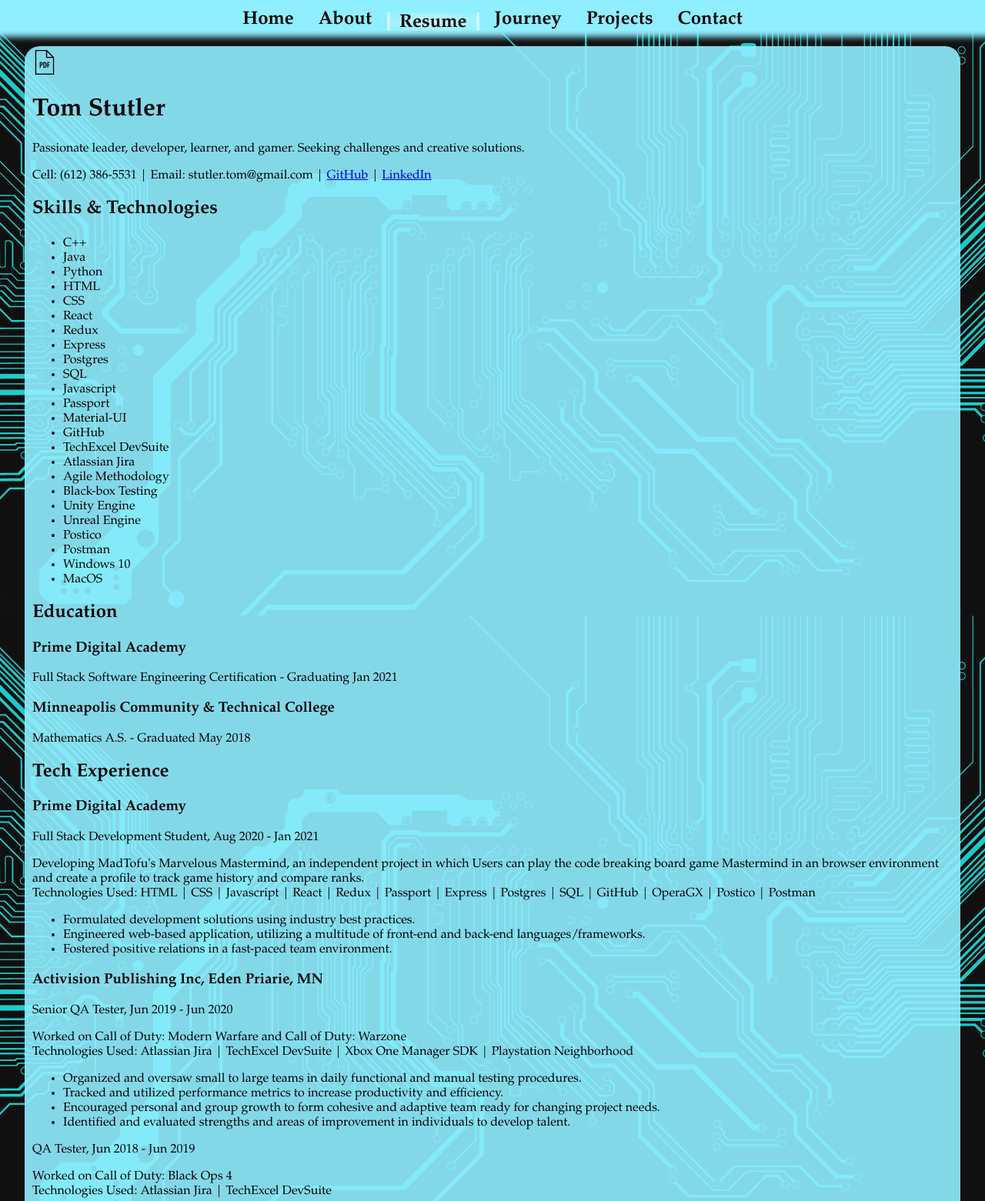
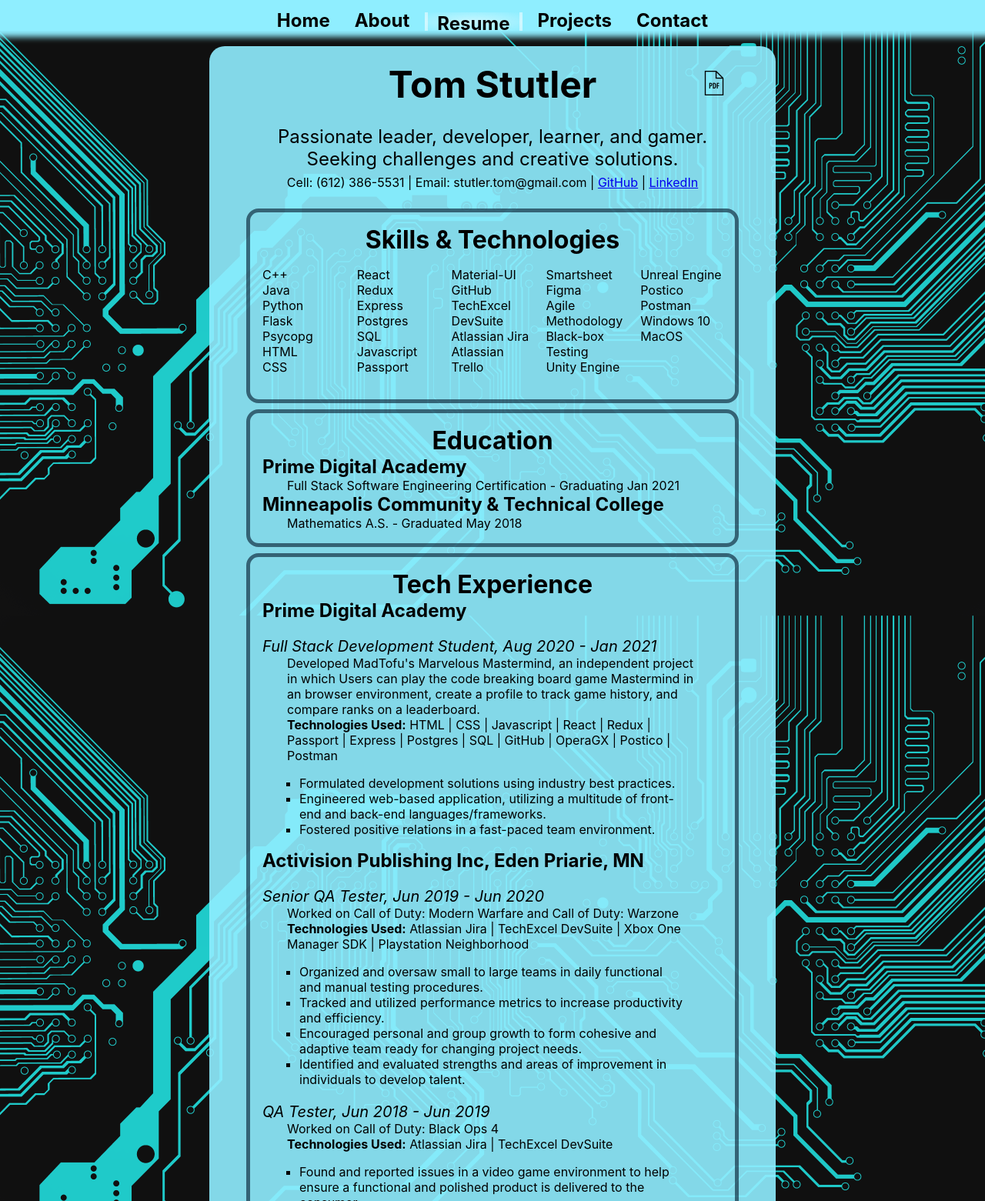
Before and after one commit to MadTofu22/MadTofu22.github.io, a React app: page /#/resume in a window 1280 px wide. Shown: the top 1561 px of the page at 77% size. Built offline with nearby package versions, Linux system fonts and the light colour scheme.

Commit message:
added more styling including resume.css and edited some resume content

```diff
--- a/src/components/App/App.css
+++ b/src/components/App/App.css
@@ -6,7 +6,7 @@
 /* Styling for page layout and color scheme */
 
 body {
-    font-family: 'Copperplate', 'Garamond', serif, 'Calibri', sans-serif;
+
 	background-image: url("../../assets/images/dark_circuit.gif");
 	background-size: cover;
     display: flex;
@@ -28,16 +28,19 @@
 }
 
 main {
+	display: flex;
 	min-height: 87.5vh;
 	margin: 7.5vh auto 2.5vh auto;
-	max-width: 95%;
+	align-items: center;
 }
 
 .foreground {
 
     background-color: rgba(143, 238, 255, 0.9);
 	border-radius: 20px;
-    padding: 5px 10px;
+	padding: 1em 3em;
+	max-width: 80vh;
+	margin: 0vh auto;
 }
 
 footer {
@@ -55,11 +58,14 @@
 
 .contentHeader {
 	text-align: center;
+	font-size: 4em;
 }
 
-.textBlock {
-	font-size: 1em;
+.contentTextBlock {
+	font-size: 2em;
     text-align: justify;
     text-justify: auto;
-    text-indent: 2em;
+	text-indent: 2em;
+	max-width: 80vh;
+	margin: 0% auto;
 }
--- a/src/components/App/App.js
+++ b/src/components/App/App.js
@@ -8,6 +8,7 @@
 import NavBar from '../NavBar/NavBar';
 import ResumeDisplay from '../ResumeDisplay/ResumeDisplay';
 import JourneyDisplay from '../JourneyDisplay/JourneyDisplay';
+import AboutDisplay from '../AboutDisplay/AboutDisplay';
 
 class App extends Component {
 
@@ -24,7 +25,7 @@
 					<Route exact path='/home' component={HomeDisplay} />
 					<Route exact path='/resume' component={ResumeDisplay} />
 					<Route exact path='/journey' component={JourneyDisplay} />
-					{/* <Route exact path='/about' component={AboutDisplay} /> */}
+					<Route exact path='/about' component={AboutDisplay} />
 				</main>
 				<footer>
 					<span>Copyright &copy; Tom Stutler 2020</span>
--- a/src/components/NavBar/NavBar.js
+++ b/src/components/NavBar/NavBar.js
@@ -1,5 +1,4 @@
 import React, {Component} from 'react';
-import {HashRouter as Router, Route, Link} from 'react-router-dom';
 import './Nav.css';
 
 // Import custom components
@@ -22,10 +21,6 @@
                 label: 'Resume'
             },
             {
-                path: '/journey',
-                label: 'Journey'
-            },
-            {
                 path: '/projects',
                 label: 'Projects'
             },
--- a/src/components/NavBar/NavButton.js
+++ b/src/components/NavBar/NavButton.js
@@ -3,28 +3,10 @@
 
 class NavButton extends Component {
 
-    state = {
-        isClicked: false,
-    }
-
-    // This function populates the path text for the button
-    getBtnText = (path) => {
-        switch (path) {
-            default:
-                return 'INVALID PATH';
-            case '/home':
-                return 'Home';
-            case '/about':
-                return 'About';
-            case '/resume':
-                return 'Resume';
-            case '/journey':
-                return 'Journey'
-            case '/works':
-                return 'Works'
-            case '/contact':
-                return 'Contact'
-        }
+    // This function handles the click event for each button.
+    handleClick = () => {
+        this.props.history.push(this.props.page.path); // Navigate to the next page
+        window.scrollTo(0,0); // Return to the top of the page
     }
 
     render () {
@@ -37,9 +19,8 @@
                     :
                     'navBtn'
                 }
-            onClick={
-                () => this.props.history.push(this.props.page.path)
-            } >
+                onClick={this.handleClick}
+            >
                 <h2 className='navBtnLabel'>{this.props.page.label}</h2>
             </div>
         );
--- a/src/components/PrimeDisplay/PrimeDisplay.js
+++ b/src/components/PrimeDisplay/PrimeDisplay.js
@@ -4,7 +4,7 @@
 
     render () {
         return (
-            <div class="Prime">
+            <div className="prime">
                 <h2>Prime Academy</h2>
                 <h3>Tier 1</h3>
                 <p>During this section of the Prime Digital Academy experience, we focused on learning the basics of a programming. This was done by learning Javascript, HTML, and CSS.</p>
--- /dev/null
+++ b/src/components/ResumeDisplay/Resume.css
@@ -0,0 +1,67 @@
+
+/* Introduction section at the top of the resume */
+.introContainer {
+    text-align: center;
+    padding: 1em;
+}
+
+.introHeader {
+    font-size: 3em;
+    margin-top: -1em;
+    margin-bottom: 0em;
+}
+
+.introDownload {
+    text-align: right;
+    margin-top: 0em;
+}
+
+.introText {
+    font-size: 1.5em;
+    margin-bottom: 0.25em;
+}
+
+.introContact {
+    margin: 0em;
+}
+
+/* General use formatting for each resume section */
+.sectionContainer {
+    border: 5px solid rgba(0, 22, 42, .6);
+    border-radius: 1em;
+    padding: 1em;
+    margin: 0.5em auto;
+}
+
+.sectionHeader {
+    font-size: 2em;
+    text-align: center;
+    margin: 0em auto;
+}
+
+.sectionContentHeader {
+    font-size: 1.5em;
+    margin: 0em;
+}
+
+.sectionContentGroupHeader {
+    font-size: 1.25em;
+    font-style: italic;
+    margin-bottom: 0em;
+}
+
+.sectionContentText {
+    margin: 0em 2em;
+}
+
+.sectionContentGroupList {
+    padding: 0em 3em;
+    list-style-type: square;
+}
+
+/* Specific element styles */
+.skillsList {
+    columns: 5;
+    padding: 0;
+    list-style: none;
+}
--- a/src/components/ResumeDisplay/ResumeDisplay.js
+++ b/src/components/ResumeDisplay/ResumeDisplay.js
@@ -1,4 +1,5 @@
 import React, {Component} from 'react';
+import './Resume.css';
 import resume from '../../assets/files/Tom-Stutler-Resume.pdf';
 import pdfIcon from '../../assets/images/pdf-icon.png';
 
@@ -7,26 +8,30 @@
 
     render () {
         return (
-            <div class="foreground">
-                <div class="download-link">
-                    <a href={resume} download>
-                        <img src={pdfIcon} alt="PDF Download icon and link"/>
-                    </a>
+            <div className='foreground resume'>
+                <div className='introContainer resume'>
+                    <div className='introDownload resume'>
+                        <a className='resume' href={resume} download>
+                            <img className='resume' src={pdfIcon} alt='PDF Download icon and link'/>
+                        </a>
+                    </div>
+                    <h1 className='introHeader resume'>Tom Stutler</h1>
+                    <p className='introText resume'>
+                        Passionate leader, developer, learner, and gamer. Seeking challenges and creative solutions.
+                    </p>
+                    <p className='introContact resume'>
+                        Cell: (612) 386-5531 | Email: stutler.tom@gmail.com | <a rel='noreferrer' target='_blank' href='https://github.com/MadTofu22'>GitHub</a> | <a rel='noreferrer' target='_blank' href='https://www.linkedin.com/in/tom-stutler-160161164'>LinkedIn</a>
+                    </p>
                 </div>
-                <h1>Tom Stutler</h1>
-                <p class="intro">
-                    Passionate leader, developer, learner, and gamer. Seeking challenges and creative solutions.
-                </p>
-                <p class="contact-info">
-                    Cell: (612) 386-5531 | Email: stutler.tom@gmail.com | <a href="https://github.com/MadTofu22">GitHub</a> | <a href="https://www.linkedin.com/in/tom-stutler-160161164">LinkedIn</a>
-                </p>
 
-                <div class="section">
-                    <h2>Skills & Technologies</h2>
-                    <ul class="skillsCol">
+                <div className='sectionContainer resume'>
+                    <h2 className='sectionHeader resume'>Skills & Technologies</h2>
+                    <ul className='skillsList resume'>
                         <li>C++</li>
                         <li>Java</li>
                         <li>Python</li>
+                        <li>Flask</li>
+                        <li>Psycopg</li>
                         <li>HTML</li>
                         <li>CSS</li>
                         <li>React</li>
@@ -40,6 +45,9 @@
                         <li>GitHub</li>
                         <li>TechExcel DevSuite</li>
                         <li>Atlassian Jira</li>
+                        <li>Atlassian Trello</li>
+                        <li>Smartsheet</li>
+                        <li>Figma</li>
                         <li>Agile Methodology</li>
                         <li>Black-box Testing</li>
                         <li>Unity Engine</li>
@@ -51,68 +59,71 @@
                     </ul>
                 </div>
 
-                <div class="section">
-                    <h2>Education</h2>
-                    <h3>Prime Digital Academy</h3>
-                    <p class="education">Full Stack Software Engineering Certification - Graduating Jan 2021</p>
-                    <h3>Minneapolis Community & Technical College</h3>
-                    <p class="education">Mathematics A.S. - Graduated May 2018</p>
+                <div className='sectionContainer resume'>
+                    <h2 className='sectionHeader resume'>Education</h2>
+                    <h3 className='sectionContentHeader resume'>Prime Digital Academy</h3>
+                    <p className='sectionContentText resume'>Full Stack Software Engineering Certification - Graduating Jan 2021</p>
+                    <h3 className='sectionContentHeader resume'>Minneapolis Community & Technical College</h3>
+                    <p className='sectionContentText resume'>Mathematics A.S. - Graduated May 2018</p>
                 </div>
 
-                <div class="section">
-                    <h2>Tech Experience</h2>
-                    <h3>Prime Digital Academy</h3>
-                    <p class="job">Full Stack Development Student, Aug 2020 - Jan 2021</p>
-                    <p class="job-description">Developing MadTofu's Marvelous Mastermind, an independent project in which Users can play the code breaking board game Mastermind in an browser environment and create a profile to track game history and compare ranks.
-                    <br/>Technologies Used: HTML | CSS | Javascript | React | Redux | Passport | Express | Postgres | SQL | GitHub | OperaGX | Postico | Postman
+                <div className='sectionContainer resume'>
+                    <h2 className='sectionHeader resume'>Tech Experience</h2>
+                    <h3 className='sectionContentHeader resume'>Prime Digital Academy</h3>
+                    <p className='sectionContentGroupHeader resume'>Full Stack Development Student, Aug 2020 - Jan 2021</p>
+                    <p className='sectionContentText resume'>Developed MadTofu's Marvelous Mastermind, an independent project in which Users can play the code breaking board game Mastermind in an browser environment, create a profile to track game history, and compare ranks on a leaderboard.
+                    <br/>
+                    <b>Technologies Used:</b> HTML | CSS | Javascript | React | Redux | Passport | Express | Postgres | SQL | GitHub | OperaGX | Postico | Postman
                     </p>
-                    <ul>
-                        <li>Formulated development solutions using industry best practices.</li>
-                        <li>Engineered web-based application, utilizing a multitude of front-end and back-end languages/frameworks.</li>
-                        <li>Fostered positive relations in a fast-paced team environment.</li>
+                    <ul className='sectionContentGroupList resume'>
+                        <li className='resume'>Formulated development solutions using industry best practices.</li>
+                        <li className='resume'>Engineered web-based application, utilizing a multitude of front-end and back-end languages/frameworks.</li>
+                        <li className='resume'>Fostered positive relations in a fast-paced team environment.</li>
                     </ul>
 
-                    <h3>Activision Publishing Inc, Eden Priarie, MN</h3>
-                    <p class="job">Senior QA Tester, Jun 2019 - Jun 2020</p>
-                    <p class="job-description">Worked on Call of Duty: Modern Warfare and Call of Duty: Warzone
-                    <br/>Technologies Used: Atlassian Jira | TechExcel DevSuite | Xbox One Manager SDK | Playstation Neighborhood
+                    <h3 className='sectionContentHeader resume'>Activision Publishing Inc, Eden Priarie, MN</h3>
+                    <p className='sectionContentGroupHeader resume'>Senior QA Tester, Jun 2019 - Jun 2020</p>
+                    <p className='sectionContentText resume'>Worked on Call of Duty: Modern Warfare and Call of Duty: Warzone
+                    <br/>
+                    <b>Technologies Used:</b> Atlassian Jira | TechExcel DevSuite | Xbox One Manager SDK | Playstation Neighborhood
                     </p>
-                    <ul>
-                        <li>Organized and oversaw small to large teams in daily functional and manual testing procedures.</li>
-                        <li>Tracked and utilized performance metrics to increase productivity and efficiency.</li>
-                        <li>Encouraged personal and group growth to form cohesive and adaptive team ready for changing project needs.</li>
-                        <li>Identified and evaluated strengths and areas of improvement in individuals to develop talent.</li>
+                    <ul className='sectionContentGroupList resume'>
+                        <li className='resume'>Organized and oversaw small to large teams in daily functional and manual testing procedures.</li>
+                        <li className='resume'>Tracked and utilized performance metrics to increase productivity and efficiency.</li>
+                        <li className='resume'>Encouraged personal and group growth to form cohesive and adaptive team ready for changing project needs.</li>
+                        <li className='resume'>Identified and evaluated strengths and areas of improvement in individuals to develop talent.</li>
                     </ul>
 
-                    <p class="job">QA Tester, Jun 2018 - Jun 2019</p>
-                    <p class="job-description">Worked on Call of Duty: Black Ops 4
-                    <br/>Technologies Used: Atlassian Jira | TechExcel DevSuite
+                    <p className='sectionContentGroupHeader resume'>QA Tester, Jun 2018 - Jun 2019</p>
+                    <p className='sectionContentText resume'>Worked on Call of Duty: Black Ops 4
+                    <br/>
+                    <b>Technologies Used:</b> Atlassian Jira | TechExcel DevSuite
                     </p>
-                    <ul>
-                        <li>Found and reported issues in a video game environment to help ensure a functional and polished product is delivered to the consumer.</li>
-                        <li>Provided feedback on game mechanics and design from the consumer perspective to help ensure a balanced and fun product is released to the consumer.</li>
-                        <li>Worked in fast-paced team environment and adapted to software changes and project needs.</li>
+                    <ul className='sectionContentGroupList resume'>
+                        <li className='resume'>Found and reported issues in a video game environment to help ensure a functional and polished product is delivered to the consumer.</li>
+                        <li className='resume'>Provided feedback on game mechanics and design from the consumer perspective to help ensure a balanced and fun product is released to the consumer.</li>
+                        <li className='resume'>Worked in fast-paced team environment and adapted to software changes and project needs.</li>
                     </ul>
                 </div>
 
-                <div class="section">
-                    <h2>Work History</h2>
-                    <h3>T&K Franchise Group, Eagan, MN</h3>
-                    <p class="job">Shift Supervisor, Feb 2017 - Aug 2017</p>
-                    <ul>
-                        <li>Encouraged teamwork to foster a positive and efficient work space.</li>
-                        <li>Ensured deadlines and goals are met in a fast paced environment</li>
-                        <li>Communicated with customers to deliver the highest quality product and experience.</li>
+                <div className='sectionContainer resume'>
+                    <h2 className='sectionHeader resume'>Work History</h2>
+                    <h3 className='sectionContentHeader resume'>T&K Franchise Group, Eagan, MN</h3>
+                    <p className='sectionContentGroupHeader resume'>Shift Supervisor, Feb 2017 - Aug 2017</p>
+                    <ul className='sectionContentGroupList resume'>
+                        <li className='resume'>Encouraged teamwork to foster a positive and efficient work space.</li>
+                        <li className='resume'>Ensured deadlines and goals are met in a fast paced environment.</li>
+                        <li className='resume'>Communicated with customers to deliver the highest quality product and experience.</li>
                     </ul>
 
                     <h3>Endeavor Air, Minneapolis, MN</h3>
-                    <p class="job">Stores Lead, Jun 2013 - Aug 2014</p>
+                    <p className='sectionContentGroupHeader resume'>Stores Lead, Jun 2013 - Aug 2014</p>
                     <ul>
                         <li>Coordinated with other company departments and bases to ensure timely maintenance of aircraft.</li>
                         <li>Distributed tasks to personnel and provide assistance, or instruction in policy and procedure to new hires, to assure completion.</li>
                         <li>Verified inventory computations by comparing them to physical counts of stock, and investigate discrepancies or adjust errors.</li>
                     </ul>
-                    <p class="job">Stores Clerk, May 2012 - Jun 2013</p>
+                    <p className='sectionContentGroupHeader resume'>Stores Clerk, May 2012 - Jun 2013</p>
                     <ul>
                         <li>Issued and distributed materials, parts, and tools to maintenance staff based on information from incoming requisitions.</li>
                         <li>Examined contents and compare with records, such as manifests, invoices, or orders, to verify accuracy of incoming or outgoing shipment.</li>
--- a/src/index.css
+++ b/src/index.css
@@ -1,13 +1,11 @@
 body {
-  margin: 0;
-  font-family: -apple-system, BlinkMacSystemFont, 'Segoe UI', 'Roboto', 'Oxygen',
-    'Ubuntu', 'Cantarell', 'Fira Sans', 'Droid Sans', 'Helvetica Neue',
-    sans-serif;
-  -webkit-font-smoothing: antialiased;
-  -moz-osx-font-smoothing: grayscale;
+	margin: 0;
+	/* font-family: -apple-system, BlinkMacSystemFont, 'Segoe UI', 'Roboto', 'Oxygen', 'Ubuntu', 'Cantarell', 'Fira Sans', 'Droid Sans', 'Helvetica Neue', sans-serif; */
+	font-family: -apple-system, 'Copperplate', 'Garamond', serif, 'Calibri', sans-serif;
+	-webkit-font-smoothing: antialiased;
+	-moz-osx-font-smoothing: grayscale;
 }
 
 code {
-  font-family: source-code-pro, Menlo, Monaco, Consolas, 'Courier New',
-    monospace;
+	font-family: source-code-pro, Menlo, Monaco, Consolas, 'Courier New', monospace;
 }
```
Also changed, not shown: src/components/AboutDisplay/AboutDisplay.js (+15 -3 lines), src/components/HomeDisplay/HomeDisplay.js (+4 -6 lines). Lines whose indentation alone changed are shown as unchanged.
